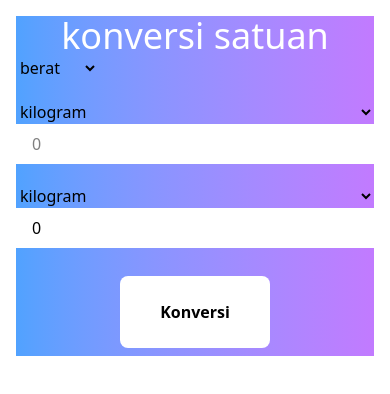
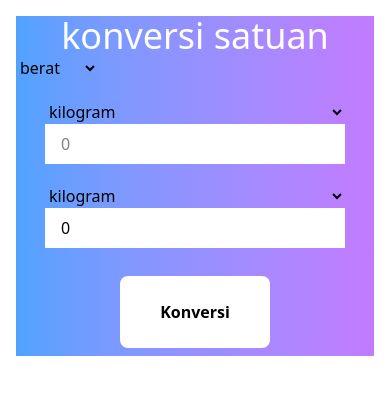
Before and after one commit to FadhilSAL/tools-konversi, a React (Vite) app: page / in a window 390 px wide. Shown: the top 394 px of the page. Built offline with nearby package versions, Linux system fonts and the light colour scheme.

Commit message:
perbaikan UI

```diff
--- a/src/App.jsx
+++ b/src/App.jsx
@@ -283,7 +283,7 @@ function handleKonversi(){
           <option value="berat">berat</option>
           <option value="panjang">panjang</option>
       </select>
-      <div className='container mx-auto flex justify-between flex-wrap'>
+      <div className='container mx-auto flex justify-between flex-wrap xs:justify-center ssm:justify-between'>
         <div  className='flex flex-wrap  mt-5'>
            <select name="opsi" className='w-full text-black' onChange={(e)=>setFromOpsi(e.target.value)}>
             {
--- a/src/index.css
+++ b/src/index.css
@@ -1 +1,7 @@
 @import 'tailwindcss';
+
+
+@theme{
+    --breakpoint-xs:300px;
+    --breakpoint-ssm:700px;
+}
```
